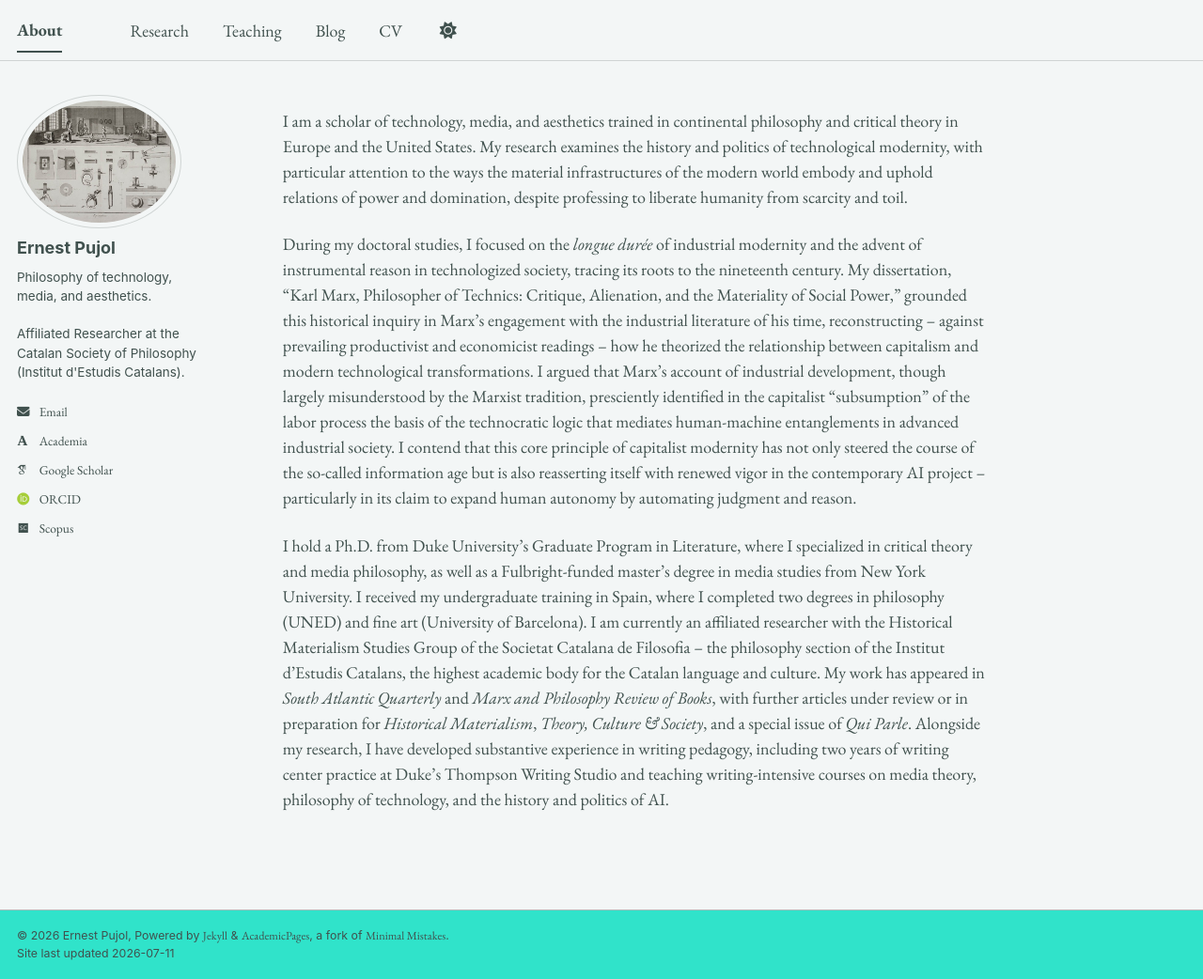
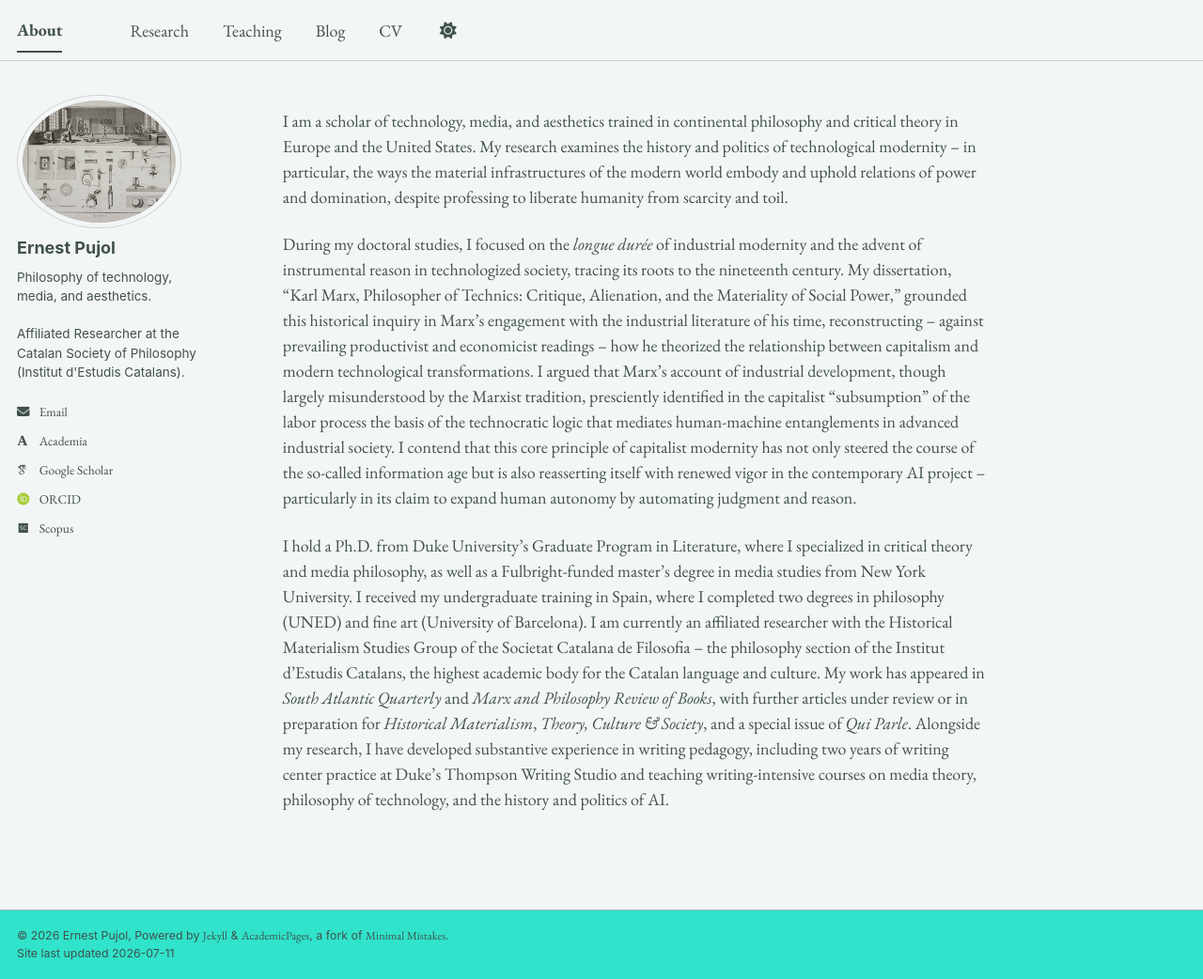
Before and after one commit to epujol90/epujol90.github.io, a Jekyll site: the page built from _pages/about.md, in a window 1280 px wide and 1042 px high. Shown: the whole window at 94% size. Built offline with Jekyll 4.4.1, drawn with Linux system fonts in a browser that asks for light colours; some web fonts are replaced; a script bundle is joined from its source files by our own code; library files that are not in the unit come from our copies.

Commit message:
Update about.md

```diff
--- a/_pages/about.md
+++ b/_pages/about.md
@@ -6,7 +6,7 @@ redirect_from:
   - /about/
   - /about.html
 ---
-I am a scholar of technology, media, and aesthetics trained in continental philosophy and critical theory in Europe and the United States. My research examines the history and politics of technological modernity, with particular attention to the ways the material infrastructures of the modern world embody and uphold relations of power and domination, despite professing to liberate humanity from scarcity and toil.
+I am a scholar of technology, media, and aesthetics trained in continental philosophy and critical theory in Europe and the United States. My research examines the history and politics of technological modernity -- in particular, the ways the material infrastructures of the modern world embody and uphold relations of power and domination, despite professing to liberate humanity from scarcity and toil.
 
 During my doctoral studies, I focused on the _longue durée_ of industrial modernity and the advent of instrumental reason in technologized society, tracing its roots to the nineteenth century. My dissertation, “Karl Marx, Philosopher of Technics: Critique, Alienation, and the Materiality of Social Power,” grounded this historical inquiry in Marx’s engagement with the industrial literature of his time, reconstructing -- against prevailing productivist and economicist readings -- how he theorized the relationship between capitalism and modern technological transformations. I argued that Marx’s account of industrial development, though largely misunderstood by the Marxist tradition, presciently identified in the capitalist "subsumption" of the labor process the basis of the technocratic logic that mediates human-machine entanglements in advanced industrial society. I contend that this core principle of capitalist modernity has not only steered the course of the so-called information age but is also reasserting itself with renewed vigor in the contemporary AI project -- particularly in its claim to expand human autonomy by automating judgment and reason.
 
```
